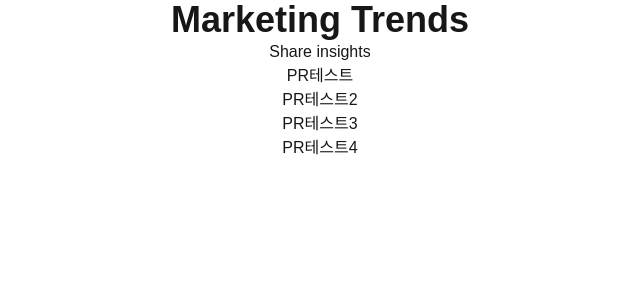
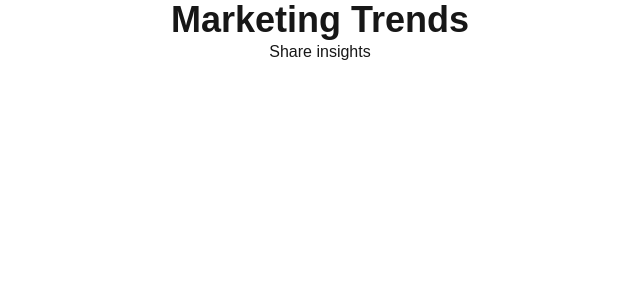
Before and after one commit to junsutaro/taro-camp, a Next.js app: page /marketing in a window 1280 px wide. Shown: the top 300 px of the page, without its empty margins (320-960 px from the left). Built offline with nearby package versions, Linux system fonts and the light colour scheme.

Commit message:
master브랜치로 푸쉬용

```diff
--- a/src/app/marketing/page.tsx
+++ b/src/app/marketing/page.tsx
@@ -3,10 +3,6 @@ export default function Marketing() {
     <div className="text-center">
       <h1 className="text-4xl font-bold"> Marketing Trends </h1>
       <p>Share insights</p>
-      <p>PR테스트</p>
-      <p>PR테스트2</p>
-      <p>PR테스트3</p>
-      <p>PR테스트4</p>
     </div>
   );
 }
```
